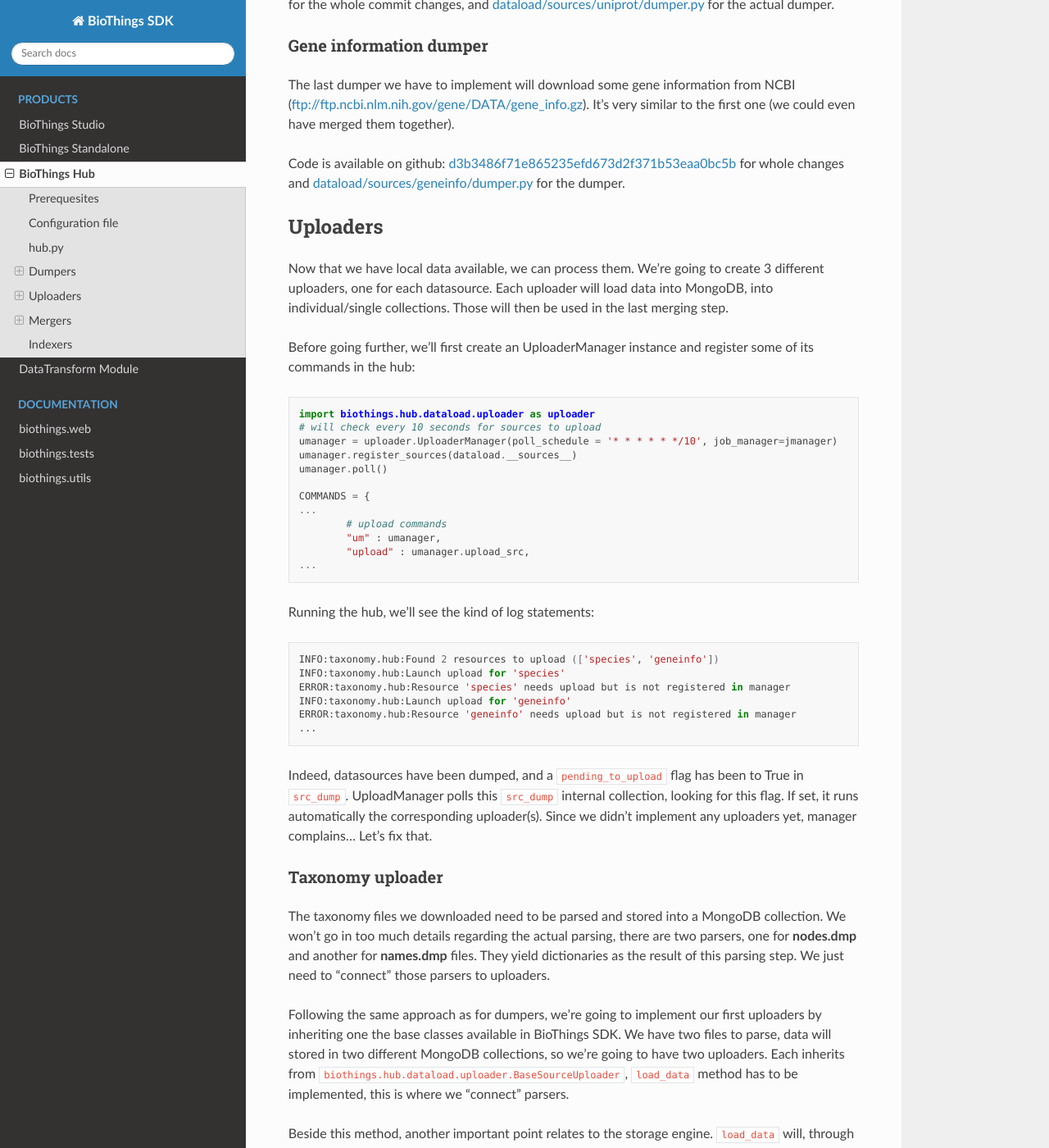
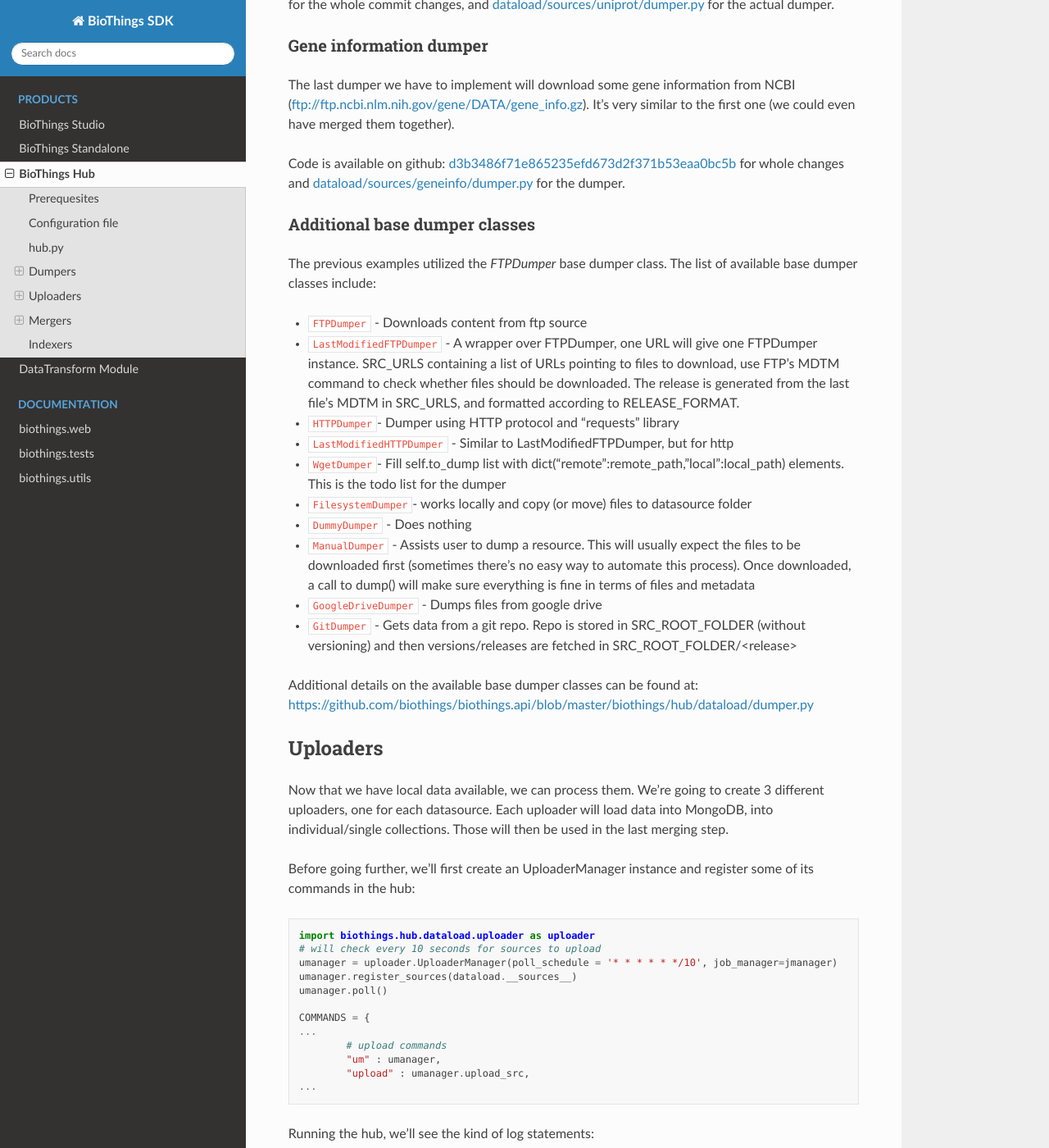
Before and after one commit to biothings/biothings.api, a Sphinx documentation site: the page built from docs/tutorial/hub_tutorial.rst, in a window 1280 px wide and 1400 px high, scrolled down 9712 px. Shown: the whole window at 82% size. Built offline with Sphinx 7.4.7 and the Read the Docs theme 2.0.0, drawn with Linux system fonts in a browser that asks for light colours.

Commit message:
Add info about available base dumper classes

```diff
--- a/docs/tutorial/hub_tutorial.rst
+++ b/docs/tutorial/hub_tutorial.rst
@@ -476,6 +476,32 @@
 Code is available on github:
 `d3b3486f71e865235efd673d2f371b53eaa0bc5b <https://github.com/biothings/biothings.species/commit/d3b3486f71e865235efd673d2f371b53eaa0bc5b>`_
 for whole changes and `dataload/sources/geneinfo/dumper.py <https://github.com/biothings/biothings.species/blob/master/src/hub/dataload/sources/geneinfo/dumper.py>`_ for the dumper.
+
+Additional base dumper classes
+==============================
+The previous examples utilized the `FTPDumper` base dumper class. The list of available base dumper classes include:
+
+* ``FTPDumper`` - Downloads content from ftp source
+
+* ``LastModifiedFTPDumper`` - A wrapper over FTPDumper, one URL will give one FTPDumper instance. SRC_URLS containing a list of URLs pointing to files to download, use FTP's MDTM command to check whether files should be downloaded. The release is generated from the last file's MDTM in SRC_URLS, and formatted according to RELEASE_FORMAT.
+
+* ``HTTPDumper``-  Dumper using HTTP protocol and "requests" library
+
+* ``LastModifiedHTTPDumper`` - Similar to LastModifiedFTPDumper, but for http
+
+* ``WgetDumper``- Fill self.to_dump list with dict("remote":remote_path,"local":local_path) elements. This is the todo list for the dumper
+
+* ``FilesystemDumper``- works locally and copy (or move) files to datasource folder
+
+* ``DummyDumper`` - Does nothing
+
+* ``ManualDumper`` - Assists user to dump a resource. This will usually expect the files to be downloaded first (sometimes there's no easy way to automate this process). Once downloaded, a call to dump() will make sure everything is fine in terms of files and metadata
+
+* ``GoogleDriveDumper`` - Dumps files from google drive
+
+* ``GitDumper`` - Gets data from a git repo. Repo is stored in SRC_ROOT_FOLDER (without versioning) and then versions/releases are fetched in SRC_ROOT_FOLDER/<release>
+
+Additional details on the available base dumper classes can be found at: https://github.com/biothings/biothings.api/blob/master/biothings/hub/dataload/dumper.py
 
 Uploaders
 ^^^^^^^^^
```
